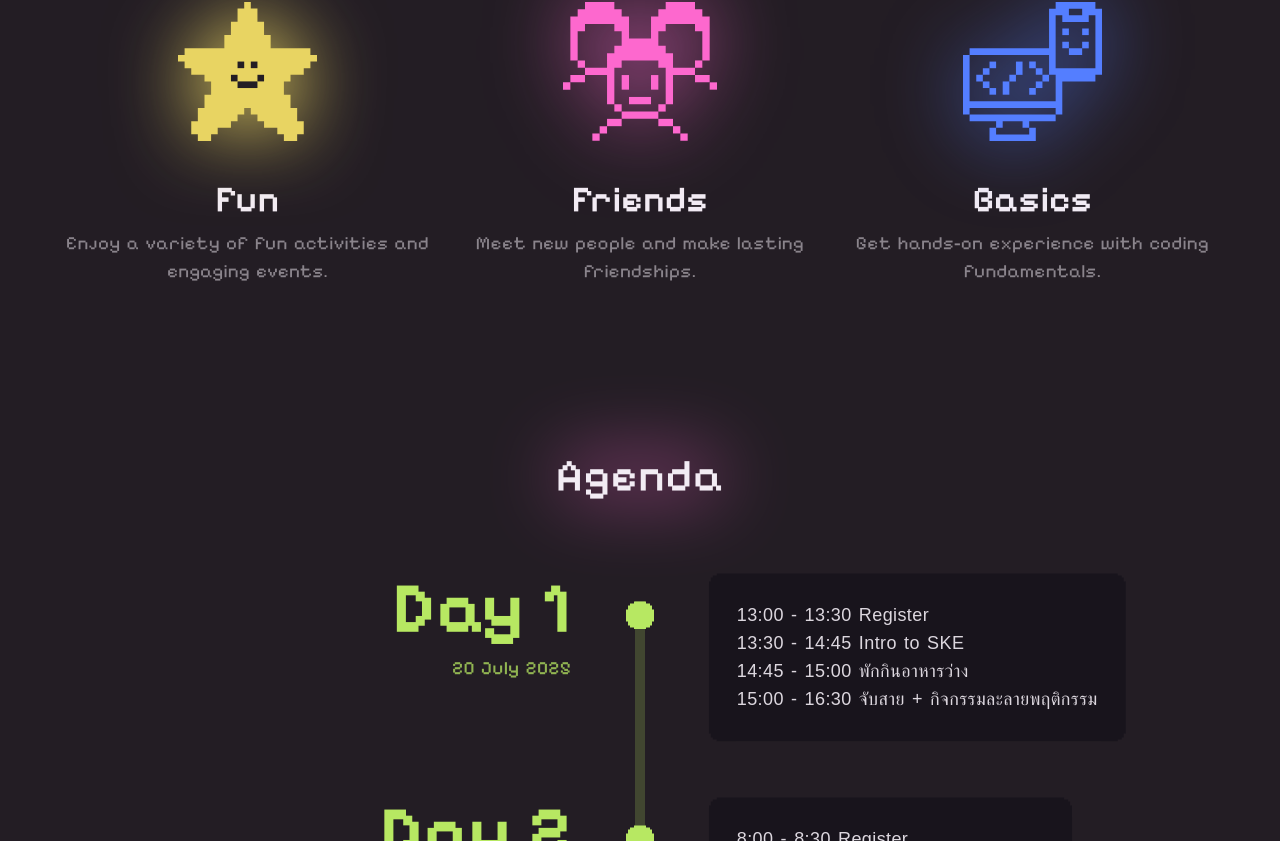
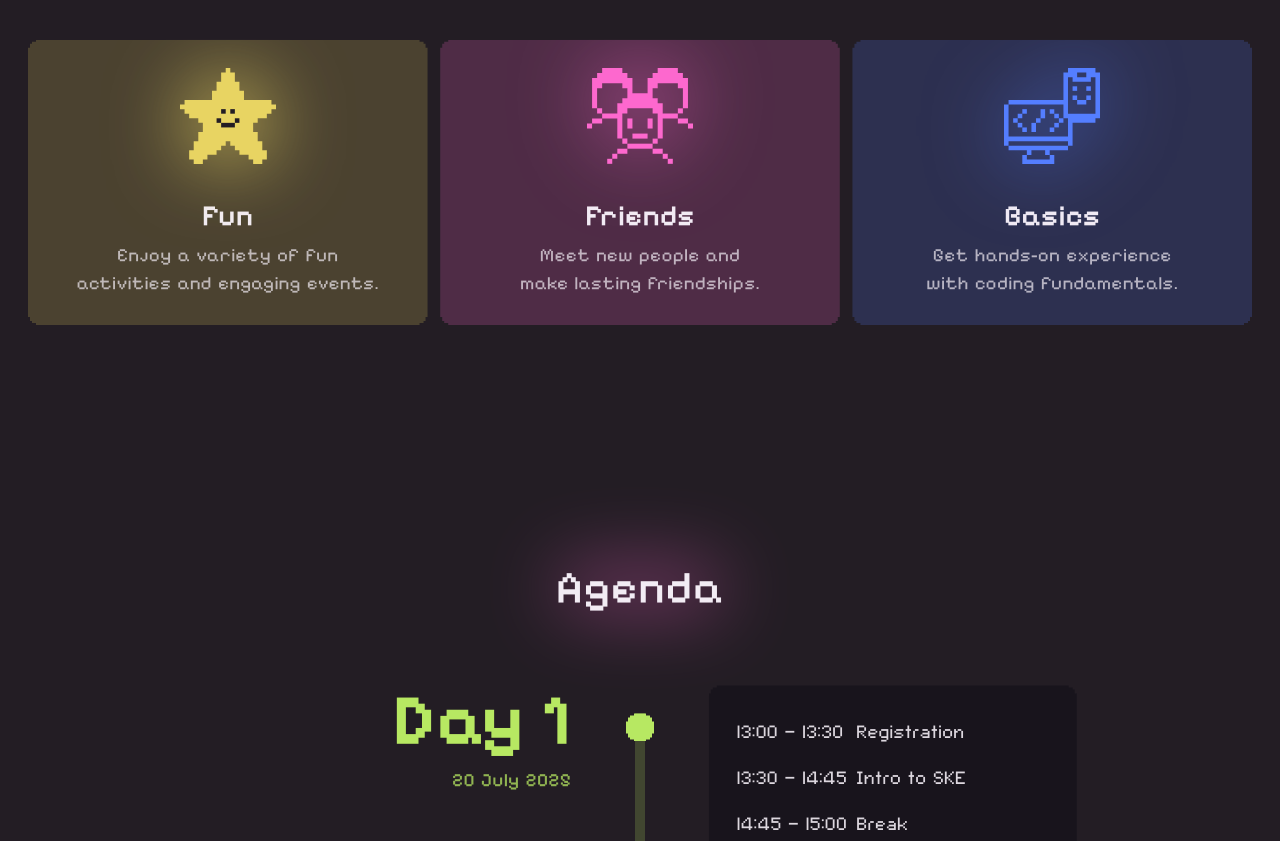
Before and after one commit to uzimpp/sos14, a Next.js app: page / in a window 1280 px wide. Shown: the part 1039-1880 px from the top of the page. Built offline with nearby package versions, Linux system fonts and the light colour scheme; a web font is replaced by a local one.

Commit message:
fix: improve benefit section and remove unnecessary animations

```diff
--- a/src/app/globals.css
+++ b/src/app/globals.css
@@ -77,6 +77,7 @@
   --color-light-purple: #514454;
   --color-pink: #fd68ce;
   --color-green: #b7e862;
+  --color-cyan: #33638C;
   --color-blue: #547eff;
   --color-white: #f2ecf4;
   --color-grey: #3e3b3b;
@@ -337,6 +338,12 @@
     font-family: var(--font-ta8bit);
   }
 
+  .font-ian {
+    font-family: var(--font-ian);
+    line-height: 1;
+    word-spacing: 0rem;
+  }
+
   /* Coin insertion animation */
   @keyframes coin-insert-above {
     0% {
@@ -461,37 +468,4 @@
   .ease-elastic {
     transition-timing-function: var(--elastic) !important;
   }
-
-  @media (min-width: 768px) {
-    .agenda-grid {
-      display: grid;
-      grid-template-columns: 1fr 32px 2fr;
-      grid-template-areas: "left dot right";
-    }
-    .agenda-left {
-      grid-area: left;
-    }
-    .agenda-dot {
-      grid-area: dot;
-    }
-    .agenda-right {
-      grid-area: right;
-    }
-  }
-  @media (max-width: 767px) {
-    .agenda-grid {
-      display: grid;
-      grid-template-columns: 1fr 2fr;
-      grid-template-areas: "left right";
-    }
-    .agenda-left {
-      grid-area: left;
-    }
-    .agenda-dot {
-      display: none;
-    }
-    .agenda-right {
-      grid-area: right;
-    }
-  }
 }
--- a/src/app/page.tsx
+++ b/src/app/page.tsx
@@ -1,44 +1,13 @@
-"use client";
-
 import Hero from "@/components/landing/Hero";
 import Agenda from "@/components/landing/Agenda";
 import Benefits from "@/components/landing/Benefits";
 // import Location from "@/components/landing/Location";
 import Qoute from "@/components/landing/Qoute";
-import { motion } from "framer-motion";
 
 export default function Home() {
-  const containerVariants = {
-    hidden: { opacity: 0 },
-    visible: {
-      opacity: 1,
-      transition: {
-        staggerChildren: 0.3,
-        delayChildren: 0.1,
-      },
-    },
-  };
-
-  const sectionVariants = {
-    hidden: { opacity: 0, y: 30 },
-    visible: {
-      opacity: 1,
-      y: 0,
-      transition: { duration: 0.6 },
-    },
-  };
-
   return (
-    <motion.div
-      className="!pb-(--space-4xl) px-(--space-m) py-(--space-s) gap-y-(--space-xl) max-w-[1728px] mx-auto w-full flex justify-self-center flex-col justify-center items-center"
-      variants={containerVariants}
-      initial="hidden"
-      animate="visible"
-    >
-      <motion.div variants={sectionVariants}>
-        <Hero />
-      </motion.div>
-
+    <div className="!pb-(--space-4xl) px-(--space-m) py-(--space-s) gap-y-(--space-2xl-4xl) max-w-[1728px] mx-auto w-full flex justify-self-center flex-col justify-center items-center">
+      <Hero />
       {/* <motion.section
         variants={sectionVariants}
         className="flex flex-col items-center"
@@ -46,21 +15,11 @@ export default function Home() {
         <h3>What is SOS camp?</h3>
         <div></div>
       </motion.section> */}
-
-      <motion.div variants={sectionVariants}>
-        <Benefits />
-      </motion.div>
-
-      <motion.div variants={sectionVariants}>
-        <Agenda />
-      </motion.div>
-
+      <Benefits />
+      <Agenda />
       {/* The location is not decided yet */}
       {/* <Location /> */}
-
-      <motion.div variants={sectionVariants}>
-        <Qoute />
-      </motion.div>
-    </motion.div>
+      <Qoute />
+    </div>
   );
 }
--- a/src/components/global/NavBar.tsx
+++ b/src/components/global/NavBar.tsx
@@ -4,7 +4,7 @@ import Link from "next/link";
 import { useState, useEffect, useRef, Fragment } from "react";
 import { motion, AnimatePresence } from "framer-motion";
 import MagneticBtn from "@/components/effects/MagneticBtn";
-import { springPresets } from "@/constants/Animation";
+import { springPresets} from "@/constants/Animation";
 import menuLinks from "@/constants/Menu";
 interface MenuProps {
   isMobile: boolean;
--- a/src/components/landing/Agenda.tsx
+++ b/src/components/landing/Agenda.tsx
@@ -3,6 +3,7 @@
 import agenda from "@/constants/Agenda";
 import ScrambleText from "@/components/effects/ScrambleText";
 import { motion } from "framer-motion";
+import { Fragment } from "react";
 interface AgendaItemProps {
   date: string;
   events: EventProps[];
@@ -29,29 +30,30 @@ export default function Agenda() {
         {agenda.map((item: AgendaItemProps, i) => (
           <div
             key={i}
-            className="grid grid-cols-[var(--space-2xs)_1fr] grid-rows-[auto_auto] gap-x-(--space-l)
-            md:grid-cols-[1fr_var(--space-2xs)_1fr] md:grid-rows-1 md:gap-x-(--space-l-2xl)"
+            className="grid grid-cols-[var(--space-2xs)_1fr] grid-rows-[auto_auto] gap-x-(--space-m-l)
+            lg:grid-cols-[1fr_var(--space-2xs)_1fr] lg:grid-rows-1 lg:gap-x-(--space-l-2xl)"
           >
             {/* Dot/Line */}
             <div
-              className={`mt-(--space-m) bg-green/20 flex flex-col items-center row-span-2 col-start-1 md:col-start-2 md:row-start-1 md:row-end-2 md:row-span-1 md:items-center
+              className={`mt-(--space-m) bg-green/20 flex flex-col items-center row-span-2 col-start-1 lg:col-start-2 lg:row-start-1 lg:row-end-2 lg:row-span-1 lg:items-center
                 ${i === agenda.length - 1 ? "h-fit" : "h-full"}`}
             >
               <div className="w-(--space-m) h-(--space-m) bg-green pixel-corners-s" />
             </div>
             {/* Day/Date */}
-            <div className="mb-(--space-m) flex flex-col items-start col-start-2 row-start-1 md:col-start-1 md:items-end">
+            <div className="mb-(--space-m) flex flex-col items-start col-start-2 row-start-1 lg:col-start-1 lg:items-end">
               <h1 className="mb-(--space-2xs) text-green font-bold no_line_height">
                 Day {i + 1}
               </h1>
               <p className="text-green/75 font-medium">{item.date}</p>
             </div>
             {/* Events */}
-            <div className="mb-(--space-xl) w-fit bg-[#18141c] text-white/90 pixel-corners-s p-(--space-m) text-lg shadow-lg col-start-2 row-start-2 md:col-start-3 md:row-start-1 font-ta8bit">
-              {item.events.map((event: EventProps, eventIndex) => (
-                <div key={eventIndex}>
-                  <span className="font-medium">{event.time}</span> {event.name}
-                </div>
+            <div className=" grid grid-cols-[auto_auto] gap-x-(--space-2xs) gap-y-(--space-2xs) mb-(--space-xl) w-fit bg-[#18141c] text-white/90 pixel-corners-s p-(--space-m) text-lg shadow-lg col-start-2 row-start-2 lg:col-start-3 lg:row-start-1">
+              {item.events.map((event: EventProps) => (
+                <Fragment key={event.time}>
+                  <p className="font-ian text-3 no_line_height ">{event.time}</p>
+                  <p className="font-ian text-3 no_line_height">{event.name}</p>
+                </Fragment>
               ))}
             </div>
           </div>
--- a/src/components/landing/Benefits.tsx
+++ b/src/components/landing/Benefits.tsx
@@ -1,32 +1,17 @@
 "use client";
+
 import Image from "next/image";
-import benefits from "@/constants/Benefits";
+import { itemVariants } from "@/constants/Animation";
 import { motion } from "framer-motion";
 
 export default function Benefits() {
-  const containerVariants = {
-    hidden: { opacity: 0 },
-    visible: {
-      opacity: 1,
-      transition: {
-        staggerChildren: 0.2,
-        delayChildren: 0.1,
-      },
-    },
-  };
-
-  const itemVariants = {
-    hidden: { opacity: 0, y: 30 },
-    visible: { opacity: 1, y: 0 },
-  };
-
   return (
     <section
       id="benefits"
-      className="flex flex-col w-full items-center px-(--space-l) gap-(--space-l)"
+      className="flex flex-col w-full items-center gap-(--space-s-m) "
     >
       <motion.h3
-        className="text-center mb-(--space-m)"
+        className="text-center mb-(--space-m) no_line_height"
         initial={{ opacity: 0, y: -20 }}
         whileInView={{ opacity: 1, y: 0 }}
         viewport={{ once: true }}
@@ -35,39 +20,84 @@ export default function Benefits() {
         What will SKE23 receive?
       </motion.h3>
       <motion.div
-        className="flex flex-col md:flex-row w-full justify-between gap-y-(--space-2xl) gap-x-(--space-m)"
-        variants={containerVariants}
-        initial="hidden"
-        whileInView="visible"
-        viewport={{ once: true }}
+        className="w-full grid grid-cols-1 md:grid-cols-3 justify-between gap-(--space-2xs-xs) max-w-[1280px]"
+        transition={{ staggerChildren: 3, delay: 0.1 }}
       >
-        {benefits.map((benefit, index) => (
+        {/* Card 1: Fun */}
+        <motion.div
+          className="w-full flex flex-col gap-(--space-4xs) items-center bg-yellow/20 p-(--space-m) pixel-corners-s"
+          transition={itemVariants}
+        >
           <motion.div
-            key={benefit.title}
-            className="flex flex-col gap-(--space-4xs) items-center flex-1"
-            variants={itemVariants}
-            transition={{ duration: 0.6 }}
-            whileHover={{
-              scale: 1.05,
-              transition: { duration: 0.2 },
-            }}
+            initial={{ opacity: 0, rotateY: 0, scale: 0.8 }}
+            whileInView={{ opacity: 1, rotateY: 360, scale: 1 }}
+            transition={{ duration: 1, type: "spring" }}
+            viewport={{ once: true }}
           >
             <Image
-              src={benefit.src}
-              alt={benefit.alt}
+              src="/assets/landing/star.svg"
+              alt="Fun activities and engaging events"
               width={144}
               height={144}
-              className={`w-auto h-(--space-3xl-4xl) ${benefit.shadow}`}
+              className="w-auto h-(--space-xl-3xl) drop-shadow-[0_0_40px_var(--color-yellow)]"
               priority
             />
-            <h4 className="text-center mt-(--space-m) text-3 font-semibold">
-              {benefit.title}
-            </h4>
-            {benefit.desc && (
-              <p className="text-center text-white/50">{benefit.desc}</p>
-            )}
           </motion.div>
-        ))}
+          <h5 className="text-center mt-(--space-m) font-semibold">Fun</h5>
+          <p className="flex text-center text-white/70  text-balance">
+            Enjoy a variety of fun activities and engaging events.
+          </p>
+        </motion.div>
+        {/* Card 2: Friends */}
+        <motion.div
+          className="w-full flex flex-col gap-(--space-4xs) items-center bg-pink/20 p-(--space-m) pixel-corners-s"
+          transition={itemVariants}
+        >
+          <motion.div
+            initial={{ opacity: 0, scale: 0.5 }}
+            whileInView={{ opacity: 1, scale: 1 }}
+            transition={{ duration: 0.7, type: "spring", bounce: 0.5 }}
+            viewport={{ once: true }}
+          >
+            <Image
+              src="/assets/landing/friend.svg"
+              alt="Make new friends"
+              width={144}
+              height={144}
+              className="w-auto h-(--space-xl-3xl) drop-shadow-[0_0_40px_var(--color-pink)]"
+              priority
+            />
+          </motion.div>
+          <h5 className="text-center mt-(--space-m) font-semibold">Friends</h5>
+          <p className="flex text-center text-white/70  text-balance">
+            Meet new people and make lasting friendships.
+          </p>
+        </motion.div>
+        {/* Card 3: Basics */}
+        <motion.div
+          className="w-full flex flex-col gap-(--space-4xs) items-center bg-blue/20 p-(--space-m) pixel-corners-s"
+          transition={itemVariants}
+        >
+          <motion.div
+            initial={{ opacity: 0, y: 50 }}
+            whileInView={{ opacity: 1, y: 0 }}
+            transition={{ duration: 0.7, type: "spring" }}
+            viewport={{ once: true }}
+          >
+            <Image
+              src="/assets/landing/coding.svg"
+              alt="Learn coding basics"
+              width={144}
+              height={144}
+              className="w-auto h-(--space-xl-3xl) drop-shadow-[0_0_40px_var(--color-blue)]"
+              priority
+            />
+          </motion.div>
+          <h5 className="text-center mt-(--space-m) font-semibold">Basics</h5>
+          <p className="flex text-center text-white/70  text-balance">
+            Get hands-on experience with coding fundamentals.
+          </p>
+        </motion.div>
       </motion.div>
     </section>
   );
--- a/src/constants/Agenda.ts
+++ b/src/constants/Agenda.ts
@@ -2,44 +2,44 @@ const agenda = [
   {
     date: "20 July 2025",
     events: [
-      { time: "13:00 - 13:30", name: "Register" },
+      { time: "13:00 - 13:30", name: "Registration" },
       { time: "13:30 - 14:45", name: "Intro to SKE" },
-      { time: "14:45 - 15:00", name: "พักกินอาหารว่าง" },
-      { time: "15:00 - 16:30", name: "จับสาย + กิจกรรมละลายพฤติกรรม" },
+      { time: "14:45 - 15:00", name: "Break" },
+      { time: "15:00 - 16:30", name: "จับสาย & Ice Breaking" },
     ],
   },
   {
     date: "21 July 2025",
     events: [
-      { time: "8:00 - 8:30", name: "Register" },
+      { time: "8:00 - 8:30", name: "Registration" },
       { time: "8:30 - 11:30", name: "Lecture #1" },
-      { time: "11:30 - 12:30", name: "พักกลางวัน" },
+      { time: "11:30 - 12:30", name: "Lunch Break" },
       { time: "12:30 - 14:45", name: "Lab #1" },
-      { time: "14:45 - 15:00", name: "พักกินอาหารว่าง" },
+      { time: "14:45 - 15:00", name: "Break" },
       { time: "15:00 - 16:00", name: "คุยกับรุ่นพี่ (SKE22 + F)" },
     ],
   },
   {
     date: "22 July 2025",
     events: [
-      { time: "8:00 - 8:30", name: "Register" },
+      { time: "8:00 - 8:30", name: "Registration" },
       { time: "8:30 - 11:30", name: "Lecture #2" },
-      { time: "11:30 - 12:30", name: "พักกลางวัน" },
+      { time: "11:30 - 12:30", name: "Lunch Break" },
       { time: "12:30 - 14:45", name: "Lab #2" },
-      { time: "14:45 - 15:00", name: "พักกินอาหารว่าง" },
+      { time: "14:45 - 15:00", name: "Break" },
       { time: "15:00 - 16:00", name: "คุยกับรุ่นพี่ (SKE21 + 20)" },
     ],
   },
   {
     date: "23 July 2025",
     events: [
-      { time: "8:00 - 8:30", name: "Register" },
+      { time: "8:00 - 8:30", name: "Registration" },
       { time: "8:30 - 10:00", name: "Lecture #3" },
       { time: "10:00 - 11:30", name: "Lab #3" },
-      { time: "11:30 - 12:30", name: "พักกลางวัน" },
+      { time: "11:30 - 12:30", name: "Lunch Break" },
       { time: "12:30 - 13:30", name: "More Intro to SKE" },
       { time: "13:30 - 14:30", name: "คุยกับรุ่นพี่ (SKE 19 + สหกิจ ตปท.)" },
-      { time: "14:30 - 14:45", name: "พักกินอาหารว่าง" },
+      { time: "14:30 - 14:45", name: "Break" },
       { time: "14:45 - 16:30", name: "เฉลยสายรหัส + กิจกรรมกระชับมิตร" },
     ],
   },
--- a/src/constants/Animation.ts
+++ b/src/constants/Animation.ts
@@ -1,69 +1,3 @@
-const sectionVariants = {
-  hidden: { opacity: 0, y: 50 },
-  visible: {
-    opacity: 1,
-    y: 0,
-    transition: {
-      type: "spring",
-      stiffness: 100,
-      damping: 20,
-      duration: 0.6,
-    },
-  },
-};
-
-const containerVariants = {
-  hidden: { opacity: 0 },
-  visible: {
-    opacity: 1,
-    transition: {
-      staggerChildren: 0.2,
-      delayChildren: 0.1,
-    },
-  },
-};
-
-const itemVariants = {
-  hidden: { opacity: 0, y: 30 },
-  visible: {
-    opacity: 1,
-    y: 0,
-    transition: {
-      type: "spring",
-      stiffness: 200,
-      damping: 25,
-      duration: 0.5,
-    },
-  },
-};
-
-const titleVariants = {
-  hidden: { opacity: 0, y: 30 },
-  visible: {
-    opacity: 1,
-    y: 0,
-    transition: {
-      type: "spring",
-      stiffness: 200,
-      damping: 25,
-      duration: 0.5,
-    },
-  },
-};
-
-const textVariants = {
-  hidden: { opacity: 0, y: 30 },
-  visible: {
-    opacity: 1,
-    y: 0,
-    transition: {
-      type: "spring",
-      stiffness: 200,
-      damping: 25,
-      duration: 0.5,
-    },
-  },
-};
 
 // Spring transition presets
 const springPresets = {
@@ -114,6 +48,69 @@ const slideInVariants = {
   },
 };
 
+const sectionVariants = {
+  hidden: { opacity: 0, y: 50 },
+  visible: {
+    opacity: 1,
+    y: 0,
+    transition: {
+      ...springPresets.medium,
+      duration: 0.6
+    },
+  },
+};
+
+const containerVariants = {
+  hidden: { opacity: 0 },
+  visible: {
+    opacity: 1,
+    transition: {
+      staggerChildren: 0.2,
+      delayChildren: 0.1,
+    },
+  },
+};
+
+const itemVariants = {
+  hidden: { opacity: 0, y: 30 },
+  visible: {
+    opacity: 1,
+    y: 0,
+    transition: {
+      ...springPresets.soft,
+      duration: 0.5,
+    },
+  },
+};
+
+const titleVariants = {
+  hidden: { opacity: 0, y: 30 },
+  visible: {
+    opacity: 1,
+    y: 0,
+    transition: {
+      type: "spring",
+      stiffness: 200,
+      damping: 25,
+      duration: 0.5,
+    },
+  },
+};
+
+const textVariants = {
+  hidden: { opacity: 0, y: 30 },
+  visible: {
+    opacity: 1,
+    y: 0,
+    transition: {
+      type: "spring",
+      stiffness: 200,
+      damping: 25,
+      duration: 0.5,
+    },
+  },
+};
+
 export {
   containerVariants,
   sectionVariants,
--- a/src/constants/Benefits.ts
+++ b/src/constants/Benefits.ts
@@ -4,7 +4,13 @@ const benefits = [
     alt: "Fun activities and engaging events",
     title: "Fun",
     desc: "Enjoy a variety of fun activities and engaging events.",
-    shadow: "drop-shadow-[0_0_40px_var(--color-yellow)]",
+    shadow:
+      "drop-shadow-[0_0_40px_var(--color-yellow)]",
+    animation: {
+      initial: { opacity: 0, rotateY: 0, scale: 0.8 },
+      whileInView: { opacity: 1, rotateY: 360, scale: 1 },
+      transition: { duration: 1, type: "spring" as const },
+    },
   },
   {
     src: "/assets/landing/friend.svg",
@@ -12,6 +18,11 @@ const benefits = [
     title: "Friends",
     desc: "Meet new people and make lasting friendships.",
     shadow: "drop-shadow-[0_0_40px_var(--color-pink)]",
+    animation: {
+      initial: { opacity: 0, scale: 0.5 },
+      whileInView: { opacity: 1, scale: 1 },
+      transition: { duration: 0.7, type: "spring" as const, bounce: 0.5 },
+    },
   },
   {
     src: "/assets/landing/coding.svg",
@@ -19,6 +30,11 @@ const benefits = [
     title: "Basics",
     desc: "Get hands-on experience with coding fundamentals.",
     shadow: "drop-shadow-[0_0_40px_var(--color-blue)]",
+    animation: {
+      initial: { opacity: 0, y: 50 },
+      whileInView: { opacity: 1, y: 0 },
+      transition: { duration: 0.7, type: "spring" as const },
+    },
   },
 ];
 
--- a/src/constants/FAQs.ts
+++ b/src/constants/FAQs.ts
@@ -30,7 +30,7 @@ const faqSections = {
     {
       question: "What is SOS Camp?",
       answer:
-        "SOS Camp is a preparation camp for freshmen to gain knowledge about the programming. It is also a camp to help you prepare for the first semester. The camp will be held on 18th-21st July.",
+        "SOS Camp is a preparation camp for freshmen to gain knowledge about the programming. It is also a camp to help you prepare for the first semester. The camp will be held on 20th-23st July.",
     },
     {
       question: "How can I join SOS?",
@@ -68,7 +68,7 @@ const faqSections = {
     {
       question: "What software do I need to install on my laptop?",
       answer:
-        "You will need to install Python 3.9.6 and PyCharm Community Edition 2021.1.3.",
+        "You will need to install the latest stable version of Python 3 and the latest PyCharm Community Edition.",
     },
     {
       question: "What programming languages should I learn?",
```
Also changed, not shown: src/app/layout.tsx (+12 -1 lines), src/components/ui/DropdownBtn.tsx (+6 -7 lines), public/font/2005_iannnnnAMD.ttf (added).
